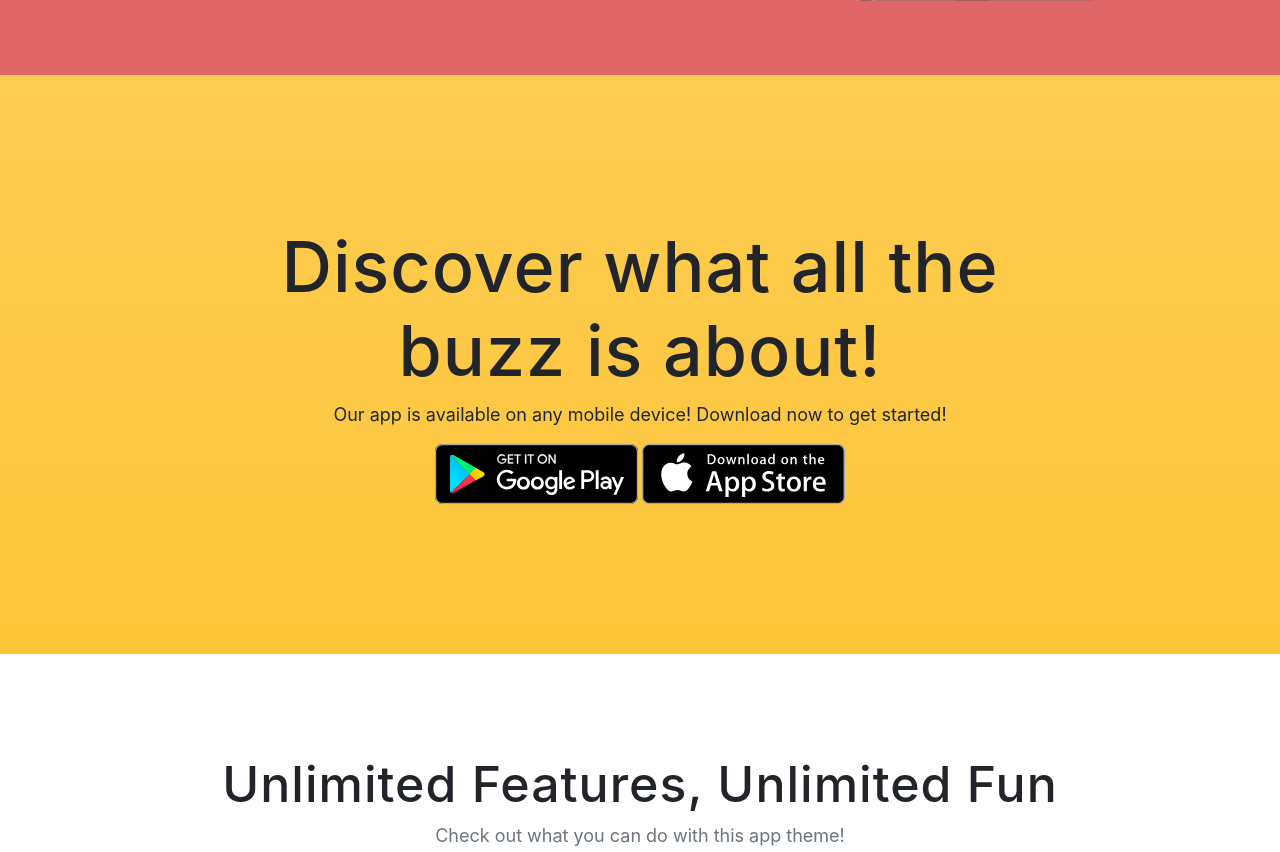
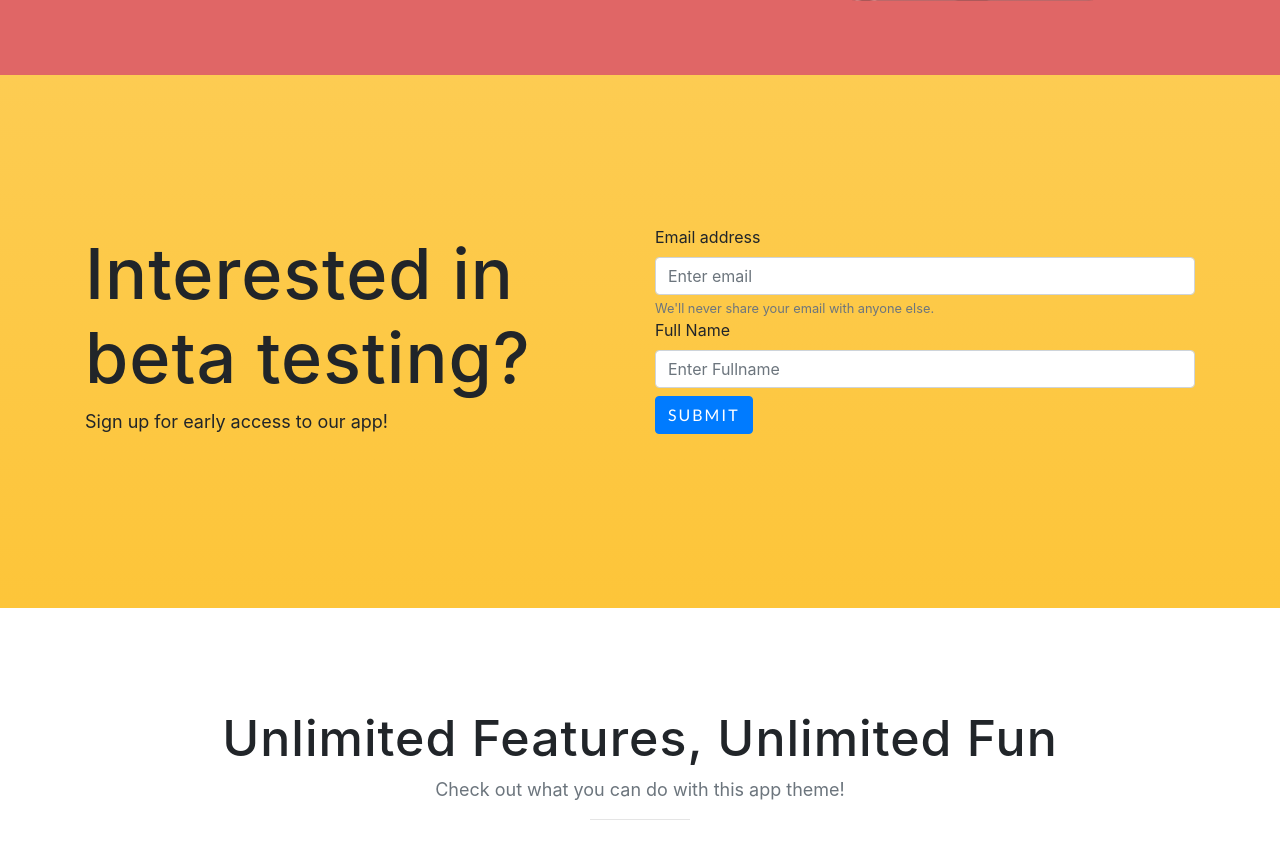
Before and after one commit to MikkalMc/platelist-landing, a website with bundled scripts: page index.html in a window 1280 px wide. Shown: the part 725-1577 px from the top of the page. Built offline with nearby package versions, Linux system fonts and the light colour scheme; a web font is replaced by a local one.

Commit message:
add a form to the first section

```diff
--- a/index.html
+++ b/index.html
@@ -86,16 +86,25 @@
       </div>
     </header>
 
-    <section class="download bg-primary text-center" id="download">
+    <section class="download bg-primary" id="download">
       <div class="container">
         <div class="row">
-          <div class="col-md-8 mx-auto">
-            <h2 class="section-heading">Discover what all the buzz is about!</h2>
-            <p>Our app is available on any mobile device! Download now to get started!</p>
-            <div class="badges">
-              <a class="badge-link" href="#"><img src="img/google-play-badge.svg" alt=""></a>
-              <a class="badge-link" href="#"><img src="img/app-store-badge.svg" alt=""></a>
-            </div>
+          <div class="col-md-6 my-auto">
+            <h2 class="section-heading">Interested in beta testing?</h2>
+            <p>Sign up for early access to our app!</p>
+          </div>
+          <div class="col-md-6">
+            <form>
+              <div class="form-group">
+                <label>Email address</label>
+                <input type="email" class="form-control" aria-describedby="emailHelp" placeholder="Enter email">
+                <small id="emailHelp" class="form-text text-muted">We'll never share your email with anyone else.</small>
+                <label>Full Name</label>
+                <input type="text" class="form-control" aria-describedby="nameHelp" placeholder="Enter Fullname">
+                <input type="submit" class="btn btn-primary my-2">
+              </div>
+              <!-- OAUTH SIGN UPS GO HERE -->
+            </form>
           </div>
         </div>
       </div>
```
